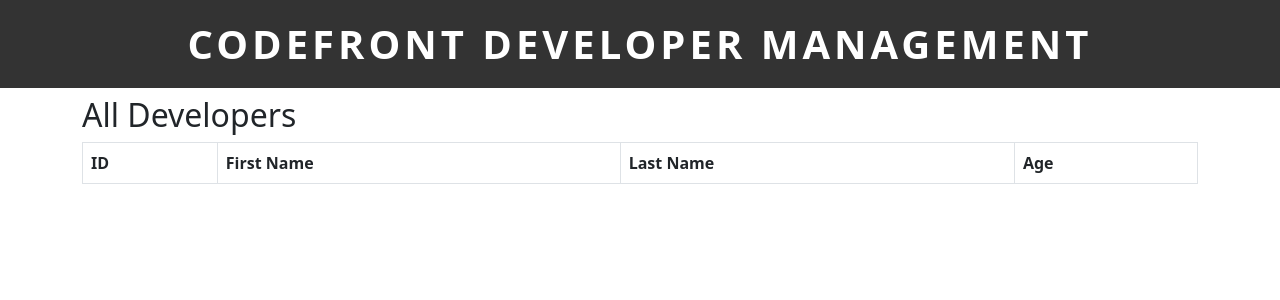
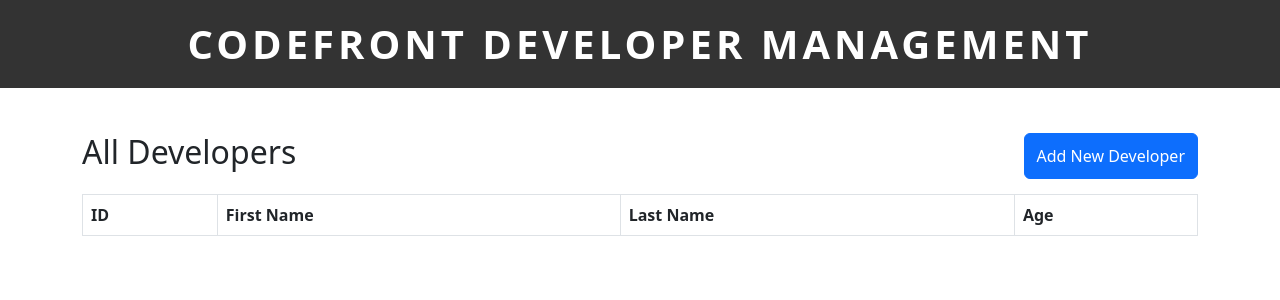
Before and after one commit to Kanyorok/CodeFrontUsers, a PHP site: page / in a window 1280 px wide. Shown: the top 300 px of the page. Run offline with PHP 8.4, Linux system fonts and the light colour scheme; data that the repository does not hold is empty.

Commit message:
Add the form popup modal

```diff
--- a/footer.php
+++ b/footer.php
@@ -1,6 +1,3 @@
-</div>
-    <script src="https://cdn.jsdelivr.net/npm/@popperjs/core@2.11.8/dist/umd/popper.min.js" integrity="sha384-I7E8VVD/ismYTF4hNIPjVp/Zjvgyol6VFvRkX/vR+Vc4jQkC+hVqc2pM8ODewa9r" crossorigin="anonymous"></script>
-    <script src="https://cdn.jsdelivr.net/npm/bootstrap@5.3.1/dist/js/bootstrap.min.js" integrity="sha384-Rx+T1VzGupg4BHQYs2gCW9It+akI2MM/mndMCy36UVfodzcJcF0GGLxZIzObiEfa" crossorigin="anonymous"></script>
-</body>
-
+        </div>
+    </body>
 </html>
--- a/header.php
+++ b/header.php
@@ -5,6 +5,7 @@
     <meta charset="UTF-8">
     <meta name="viewport" content="width=device-width, initial-scale=1.0">
     <link href="https://cdn.jsdelivr.net/npm/bootstrap@5.2.3/dist/css/bootstrap.min.css" rel="stylesheet" />
+    <script defer src="https://cdn.jsdelivr.net/npm/bootstrap@5.3.1/dist/js/bootstrap.bundle.min.js" integrity="sha384-HwwvtgBNo3bZJJLYd8oVXjrBZt8cqVSpeBNS5n7C8IVInixGAoxmnlMuBnhbgrkm" crossorigin="anonymous"></script>
     <link rel="stylesheet" href="./style/style.css">
     <title>CodeFront Developers</title>
 </head>
--- a/index.php
+++ b/index.php
@@ -1,6 +1,16 @@
 <?php include('header.php') ?>
 <?php include('db_conn.php') ?>
+<div class="box1">
   <h2>All Developers</h2>
+  <button
+    type="button"
+    class="btn btn-primary"
+    data-bs-toggle="modal"
+    data-bs-target="#exampleModal"
+  >
+    Add New Developer
+  </button>
+</div>
 <table class="table table-hover table-bordered table-striped">
   <thead>
     <th>ID</th>
@@ -30,4 +40,42 @@
                 ?>
   </tbody>
 </table>
+<!-- Modal -->
+<form action="">
+    <div class="modal" id="exampleModal" tabindex="-1" aria-labelledby="exampleModalLabel" aria-hidden="true">
+    <div class="modal-dialog">
+        <div class="modal-content">
+        <div class="modal-header">
+            <h5 class="modal-title" id="exampleModalLabel">ADD DEVELOPER</h5>
+            <button type="button" class="btn-close" data-bs-dismiss="modal" aria-label="Close"></button>
+        </div>
+        <div class="modal-body">
+
+                <div class="form-group">
+                    <label for="f_name">
+                        First Name
+                    </label>
+                    <Input type="text" name="f_name" class="form-control"></Input>
+                </div>
+                <div class="form-group">
+                    <label for="l_name">
+                        Last Name
+                    </label>
+                    <Input type="text" name="l_name" class="form-control"></Input>
+                </div>
+                <div class="form-group">
+                    <label for="age">
+                        Age
+                    </label>
+                    <Input type="text" name="age" class="form-control"></Input>
+                </div>
+        </div>
+        <div class="modal-footer">
+            <button type="button" class="btn btn-secondary" data-bs-dismiss="modal">Close</button>
+            <button type="button" class="btn btn-success">SAVE DEVELOPER</button>
+        </div>
+        </div>
+    </div>
+    </div>
+</form>
 <?php include('footer.php') ?>
--- a/style/style.css
+++ b/style/style.css
@@ -6,3 +6,13 @@
     letter-spacing: 4px;
     font-weight: 700;
 }
+
+.box1 {
+   display: flex;
+   justify-content: space-between;
+   margin-bottom: 15px;
+}
+
+.container {
+    margin-top: 45px;
+}
```
Lines whose indentation alone changed are shown as unchanged.
